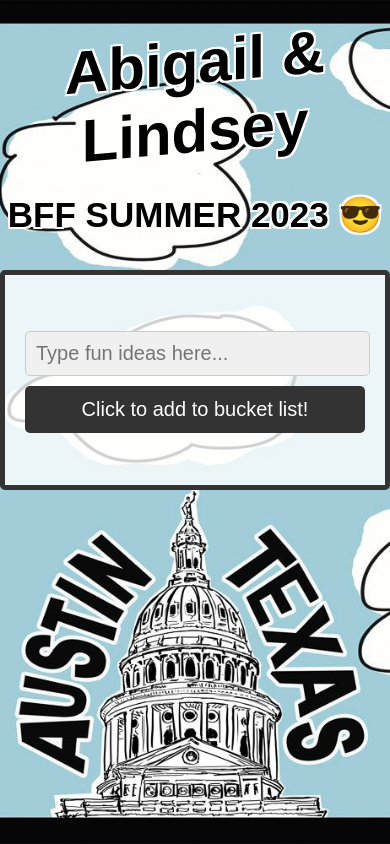
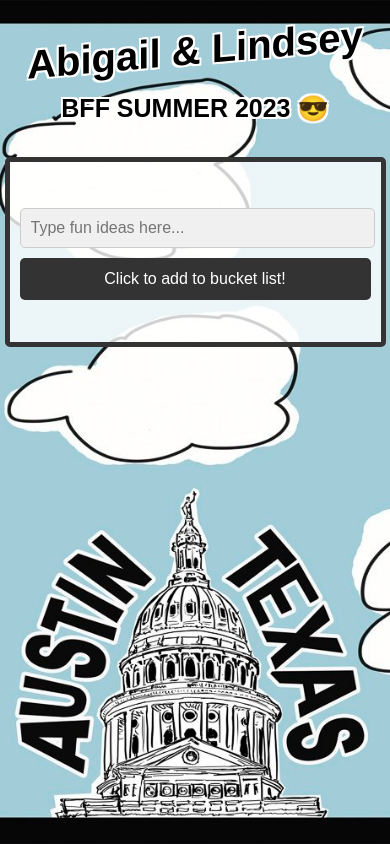
Before and after one commit to AGHenderson97/SummerTripBucketList, a plain HTML site: page index.html in a window 390 px wide. Drawn offline with Linux system fonts and the light colour scheme.

Commit message:
Added mobile media query

```diff
--- a/styles.css
+++ b/styles.css
@@ -169,3 +169,47 @@ h1, h2, h3 {
   color: black;
   text-shadow: 2px 2px 0 white, -2px -2px 0 white, 2px -2px 0 white, -2px 2px 0 white;
 }
+
+/* Media Query for iPhones and Mobile Devices */
+@media screen and (max-width: 768px) {
+  h1 {
+    font-size: 40px;
+  }
+
+  h2 {
+    font-size: 25px;
+  }
+
+  .bucket-list {
+    max-width: 90%;
+    padding: 10px;
+  }
+
+  #new-item {
+    font-size: 16px;
+  }
+
+  #add-button {
+    font-size: 16px;
+  }
+
+  .delete-button {
+    font-size: 12px;
+  }
+
+  #items-list li {
+    padding: 5px;
+  }
+}
+
+.centered-text {
+  text-align: center;
+  font-family: 'Oswald', cursive;
+  font-size: 20px;
+  color: #333;
+}
+
+h1, h2, h3 {
+  color: black;
+  text-shadow: 2px 2px 0 white, -2px -2px 0 white, 2px -2px 0 white, -2px 2px 0 white;
+}
```
